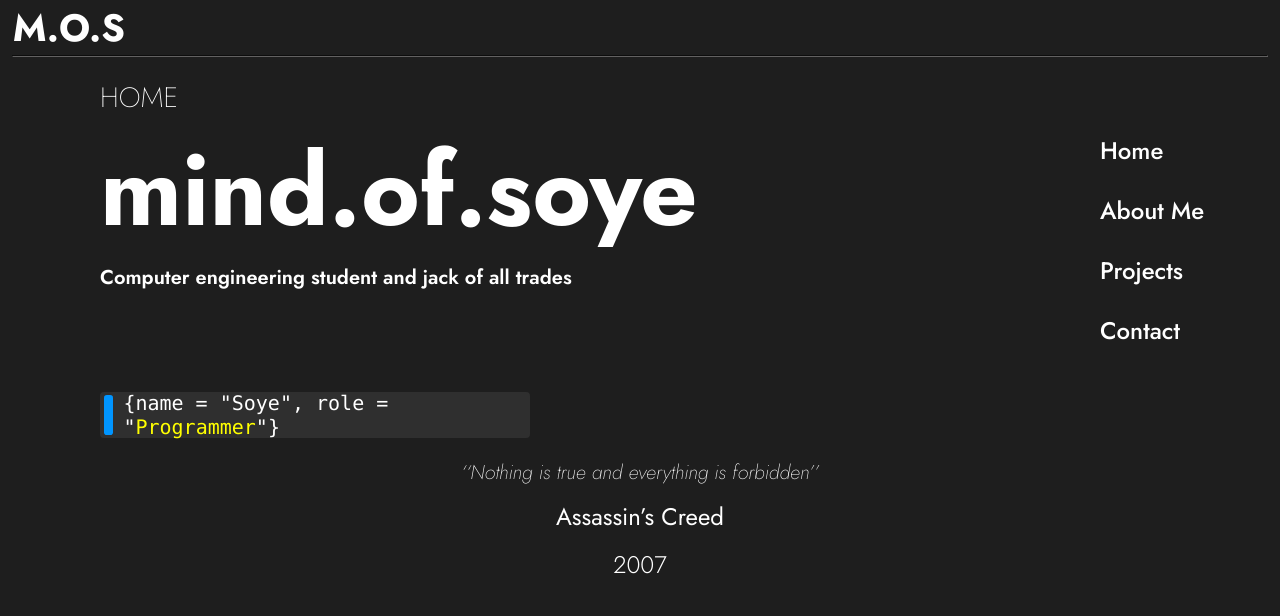
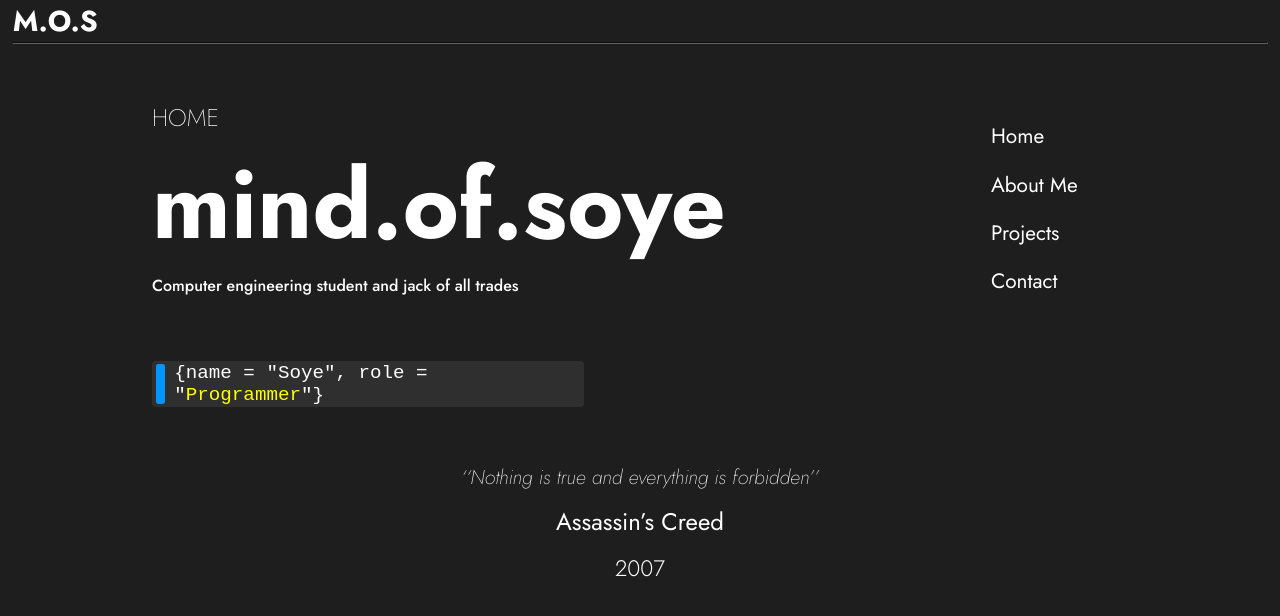
Before and after one commit to mind-of-soye/mind.of.soye, a React (Vite) app: page / in a window 1280 px wide. Shown: the top 616 px of the page. Built offline with nearby package versions, Linux system fonts and the light colour scheme.

Commit message:
change all px to rem

```diff
--- a/src/components/QuoteBlock.jsx
+++ b/src/components/QuoteBlock.jsx
@@ -4,8 +4,8 @@ const QuoteBlock = () => {
   return (
     <section className="quote-block">
       <h5 className="quote">‘‘Nothing is true and everything is forbidden’’</h5>
-      <p className="narrator">Assassin’s Creed</p>
-      <p className="year">2007</p>
+      <p className="quoye-author">Assassin’s Creed</p>
+      <p className="quote-year">2007</p>
     </section>
   );
 };
--- a/src/components/Taskbar.jsx
+++ b/src/components/Taskbar.jsx
@@ -2,12 +2,15 @@ import "./styles/Taskbar.css";
 
 const Taskbar = () => {
   return (
-    <div>
-      <a href="../App.jsx" className="logo">
-        M.O.S
-      </a>
+    <>
+      <div className="taskbar">
+        <a href="../App.jsx" className="logo">
+          M.O.S
+        </a>
+      </div>
+
       <hr />
-    </div>
+    </>
   );
 };
 export default Taskbar;
--- a/src/components/styles/Codeblock.css
+++ b/src/components/styles/Codeblock.css
@@ -1,14 +1,14 @@
 .code-text {
-  font-family: consolas;
-  font-size: 20px;
+  font-family: monospace;
+  font-size: 1.2rem;
 }
 
 .code-container {
-  margin-top: 100px;
+  margin-top: 4rem;
   background-color: hsla(0, 0%, 59%, 14%);
-  border-radius: 4px;
-  height: 46px;
-  width: 430px;
+  border-radius: 0.25rem;
+  height: 2.9rem;
+  width: 27rem;
 
   display: flex;
   align-items: center;
@@ -16,11 +16,11 @@
 
 .code-container::before {
   content: "";
-  height: 40px;
-  width: 10px;
+  height: 2.5rem;
+  width: 0.55rem;
   background-color: #0095ff;
-  border-radius: 2.8px;
-  margin: 0px 10px 0px 4px;
+  border-radius: 0.15rem;
+  margin: 0 0.6rem 0 0.25rem;
 }
 
 .code-highlight {
--- a/src/components/styles/HeadingWithPageTitle.css
+++ b/src/components/styles/HeadingWithPageTitle.css
@@ -1,14 +1,14 @@
 .current-sect {
-  font-size: 28px;
+  font-size: 1.5rem;
   font-weight: 200;
 }
 
 .sect-title {
-  font-size: 100px;
+  font-size: 6rem;
   font-size: 700;
 }
 
 .subheading {
-  font-size: 20px;
-  font-weight: 600;
+  font-size: 1rem;
+  font-weight: 500;
 }
--- a/src/components/styles/Main.css
+++ b/src/components/styles/Main.css
@@ -1,3 +1,3 @@
 main {
-  margin: 20px 100px;
+  margin: 3.5rem 9.5rem;
 }
--- a/src/components/styles/NavBar.css
+++ b/src/components/styles/NavBar.css
@@ -1,41 +1,43 @@
 .navbar {
   font-family: Jost;
-  font-weight: 500;
-  font-size: 24px;
+  font-weight: 400;
+  font-size: 1.3rem;
 
   position: fixed;
   z-index: 100;
-  top: 120px;
-  right: 50px;
+  top: 7rem;
+  right: 9.5rem;
 }
 
 .section-link {
-  border: 2px solid transparent;
-  height: 56px;
-  width: 118px;
+  border: 0.1rem solid transparent;
+  height: 2.9rem;
+  width: 7rem;
   display: flex;
   align-items: center;
-  padding: 0 10px;
+  padding: 0 1.5rem;
 
   transition: border 0.25s ease, border-radius 0.25s ease;
   cursor: pointer;
 }
 
-.section-link::before {
+.section-link:after {
   content: "";
-  height: 5px;
-  width: 5px;
+  height: 0.5rem;
+  width: 0.5rem;
   background-color: yellow;
   border-radius: 100%;
   display: none;
+  position: absolute;
+  right: 1.5rem;
 
-  position: relative;
+  transition: display 0.25s ease;
 }
-.section-link:hover::before {
+.section-link:hover::after {
   display: block;
 }
 
 .section-link:hover {
-  border: 2px solid hsla(0, 0%, 75%, 56%);
-  border-radius: 4px;
+  border: 0.1rem solid hsla(0, 0%, 75%, 56%);
+  border-radius: 0.25rem;
 }
--- a/src/components/styles/QuoteBlock.css
+++ b/src/components/styles/QuoteBlock.css
@@ -1,10 +1,10 @@
 .quote-block {
   display: flex;
   flex-direction: column;
-  gap: 13px;
+  gap: 0.8rem;
   align-items: center;
 
-  font-size: 24px;
+  font-size: 1.5rem;
 }
 
 .quote {
@@ -12,6 +12,7 @@
   font-style: italic;
 }
 
-.year {
+.quote-year {
   font-weight: 300;
+  font-size: 1.4rem;
 }
--- a/src/components/styles/Taskbar.css
+++ b/src/components/styles/Taskbar.css
@@ -1,6 +1,6 @@
 a {
   text-decoration: none;
-  color: #ffffff;
+  color: inherit;
 }
 
 hr {
@@ -10,7 +10,7 @@ hr {
 }
 
 .logo {
-  font-size: 38px;
+  font-size: 1.8rem;
   font-weight: 700;
   padding-left: 1%;
 }
```
